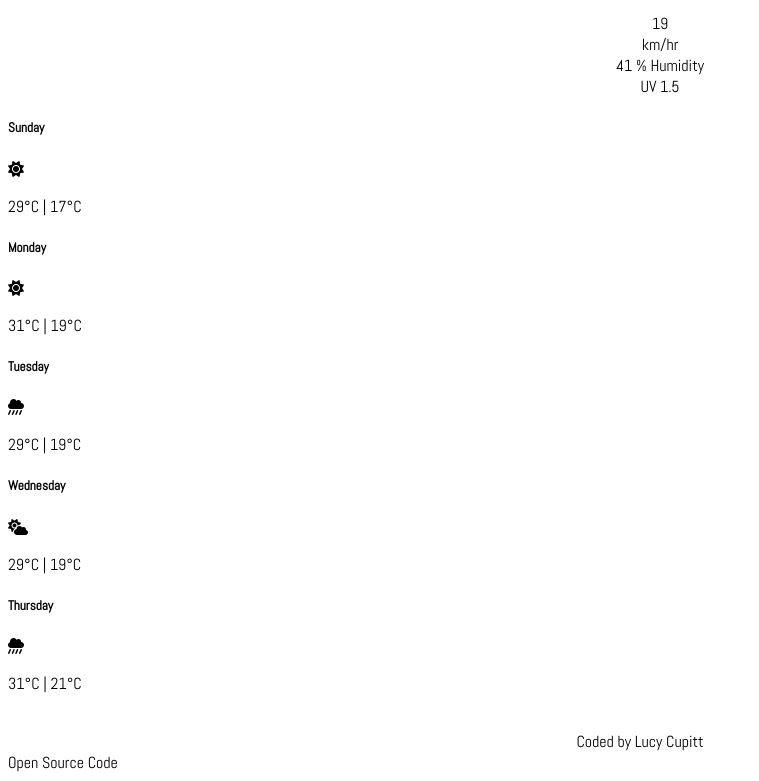
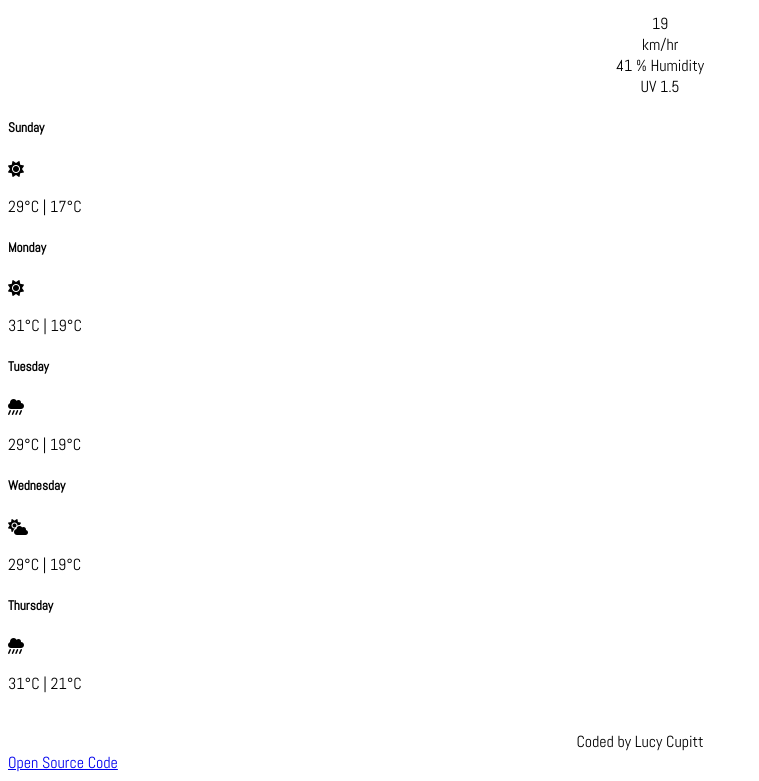
Before and after one commit to LucyC196/Waether-App-SheCodes-Plus-Attempt, a website built with Parcel: page index.html in a window 1280 px wide. Shown: the part 324-1105 px from the top of the page, without its empty margins (0-759 px from the left). Built offline with nearby package versions, Linux system fonts and the light colour scheme; no server answers.

Commit message:
Update index.html
Added Github link titled Open Source Code at  bottom of  page

```diff
--- a/index.html
+++ b/index.html
@@ -118,7 +118,7 @@
 
       <br />
       <footer>Coded by Lucy Cupitt</footer>
-      <a link="https://github.com/LucyC196/Waether-App-SheCodes-Plus-Attempt">Open Source Code</a>
+      <a href="https://github.com/LucyC196/Waether-App-SheCodes-Plus-Attempt">Open Source Code </a>
     </div>
     <script src="src/indexwk5hw.js"></script>
   </body>
```
